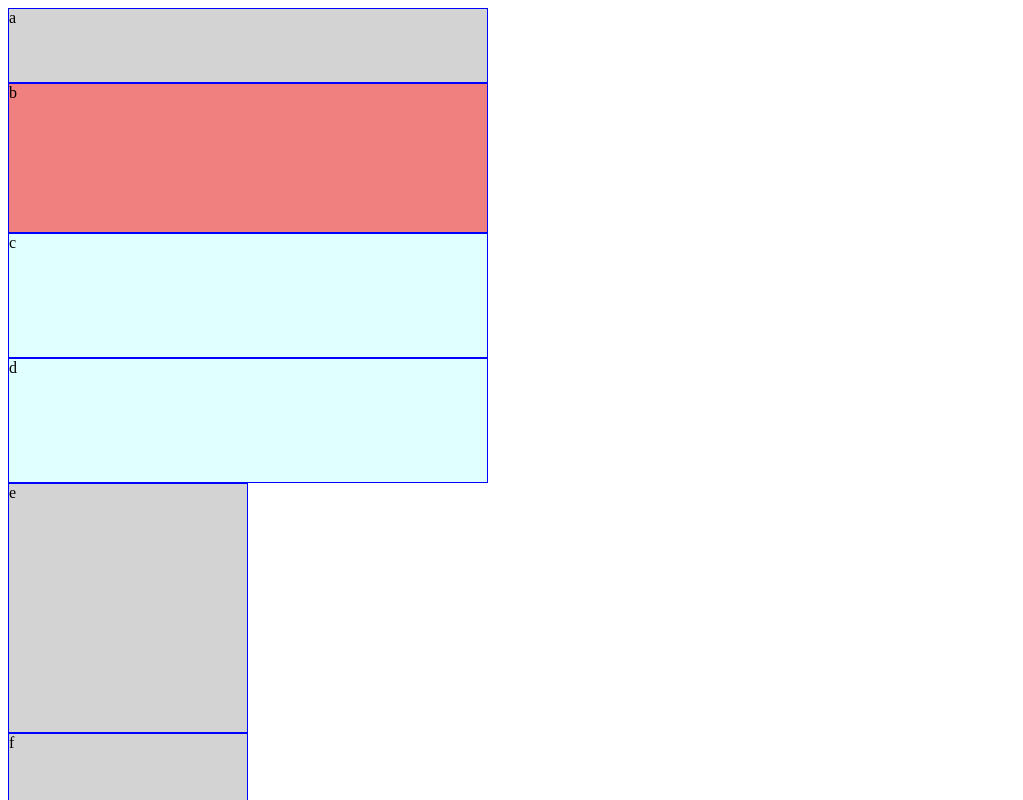
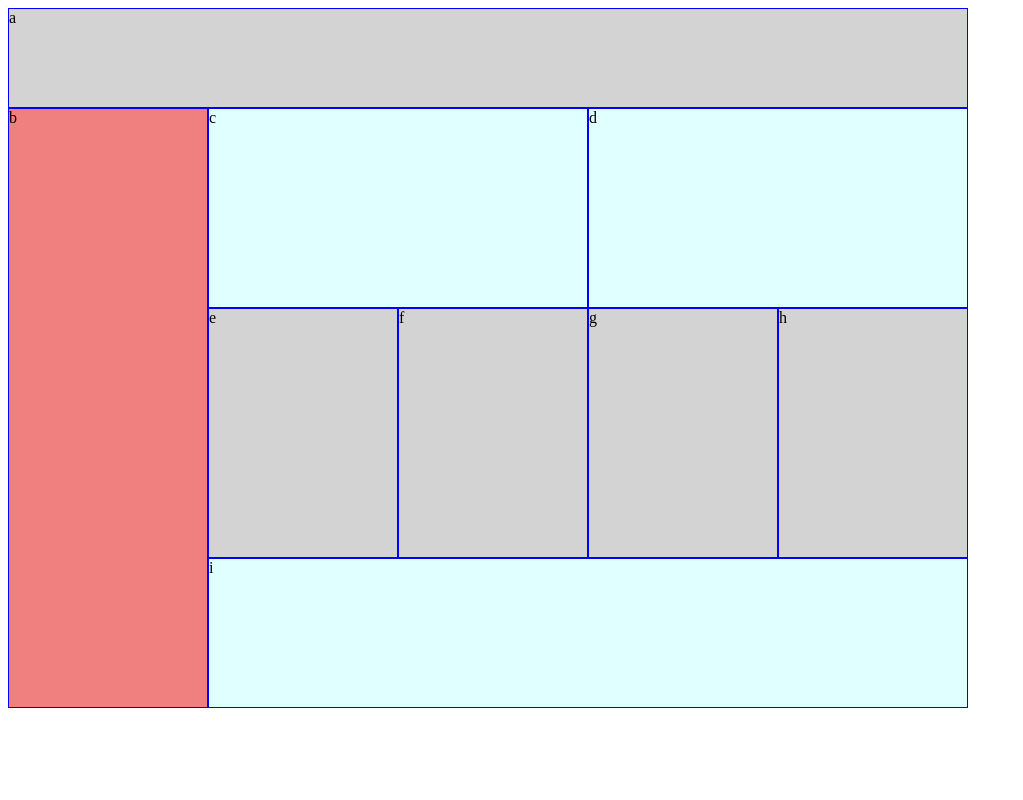
Before and after one commit to rjtj2007/UI-Challenge-1, a plain HTML site: page index.html in a window 1280 px wide. Shown: the top 800 px of the page, without its empty margins (0-1023 px from the left). Drawn offline with Linux system fonts and the light colour scheme.

Commit message:
mobile and desktop working, one more error to fix

```diff
--- a/styles/layout.css
+++ b/styles/layout.css
@@ -1,49 +1,71 @@
 .container {
     display: flex;
-    justify-content: flex-start;
     flex-direction: row;
     flex-wrap: wrap;
-    flex-flow: column wrap;
-    align-content: stretch;
 }
 
+
+/* MOBILE */
+
+@media screen and (max-width: 640px) {
+    body {
+        width: 100%;
+    }
     #a {
         background-color: lightgray;
         width: 480px;
         height: 75px;
     }
-
     #b {
         background-color: lightcoral;
         width: 480px;
         height: 150px;
     }
-
     .cd {
         background-color: lightcyan;
         width: 480px;
         height: 125px;
     }
-
     .efgh {
         background-color: lightgrey;
         width: 240px;
         height: 250px;
     }
-
     #i {
         background-color: lightcyan;
         width: 480px;
         height: 80px;
     }
-
-/* MOBILE */
-@media screen and (max-width: 768px) {
-    body {
-        width: 100%;
 }
 
+
 /* DESKTOP*/
-@media screen and (min-width: 768px) {
 
+@media all and (min-width: 800px) {
+    #a {
+        background-color: lightgray;
+        width: 960px;
+        height: 100px;
     }
+    #b {
+        background-color: lightcoral;
+        width: 200px;
+        height: 600px;
+        float: left;
+    }
+    .cd {
+        background-color: lightcyan;
+        width: 380px;
+        height: 200px;
+    }
+    .efgh {
+        background-color: lightgrey;
+        width: 190px;
+        height: 250px;
+    }
+    #i {
+        background-color: lightcyan;
+        width: 760px;
+        height: 150px;
+    }
+}
```
Lines whose indentation alone changed are shown as unchanged.
